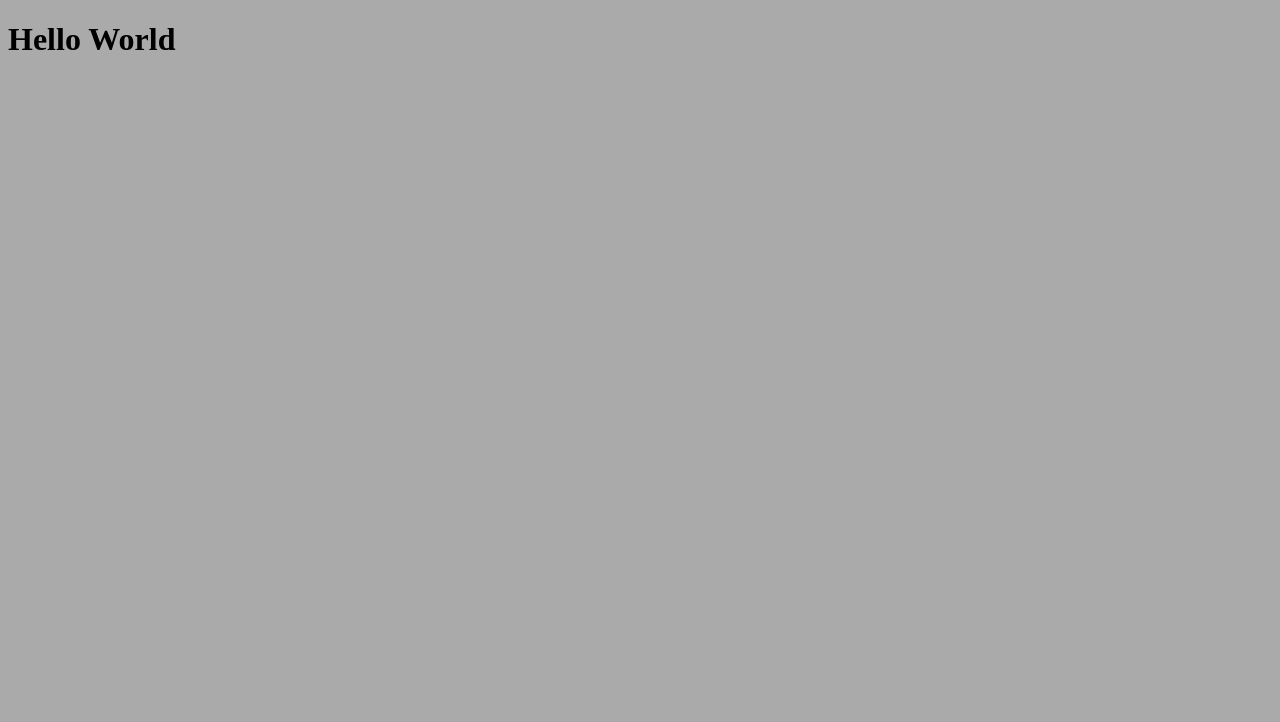
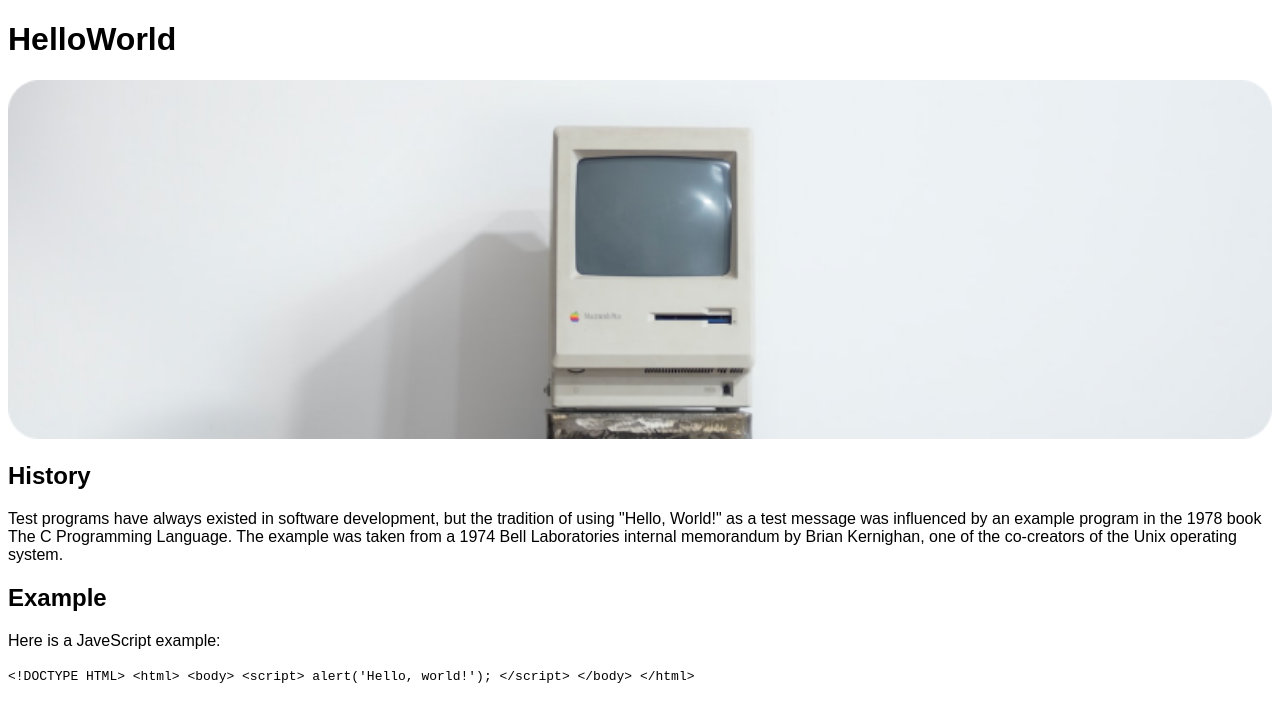
Before and after one commit to Camdawg03/Hello-World, a plain HTML site: page index.html in a window 1280 px wide. Drawn offline with Linux system fonts and the light colour scheme.

Commit message:
Basic HTML Elements with CSS

```diff
--- a/index.html
+++ b/index.html
@@ -8,7 +8,26 @@
     <link rel="stylesheet" href="screen.css">
   </head>
   <body>
-    <h1>Hello World</h1>
+    <h1>HelloWorld</h1>
+    <img src="images/Computer image.png" alt="Vintage Mac">
+    <section>
+      <h2>History</h2>
+      <p>Test programs have always existed in software development, but the tradition of using "Hello, World!" as a test message was influenced by an example program in the 1978 book The C Programming Language. The example was taken from a 1974 Bell Laboratories internal memorandum by Brian Kernighan, one of the co-creators of the Unix operating system.</p>
+    </section>
+    <section>
+      <h2>Example</h2>
+      <p>Here is a JaveScript example:</p>
+      <code>
+        &lt;!DOCTYPE HTML&gt;
+        &lt;html&gt;
+          &lt;body&gt;
+            &lt;script&gt;
+              alert('Hello, world!');
+            &lt;/script&gt;
+          &lt;/body&gt;
+        &lt;/html&gt;
+      </code>
+    </section>
     <script src="index.js"></script>
   </body>
 </html>
--- a/screen.css
+++ b/screen.css
@@ -1,5 +1,10 @@
 /* Add screen styles below */
 
 body {
-    background:#aaa;
+    background:#fff;
+    font-family:Arial, Helvetica, sans-serif;
 }
+
+img {
+    width:100%;
+}
```
Also changed, not shown: images/Computer image.png (added), images/Logo.png (added).
